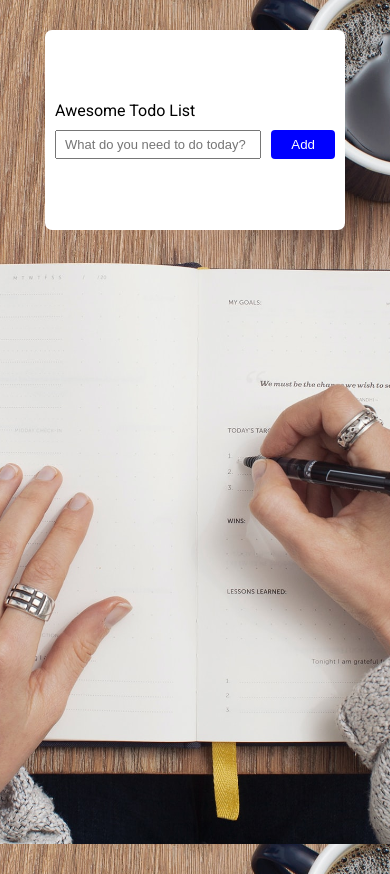
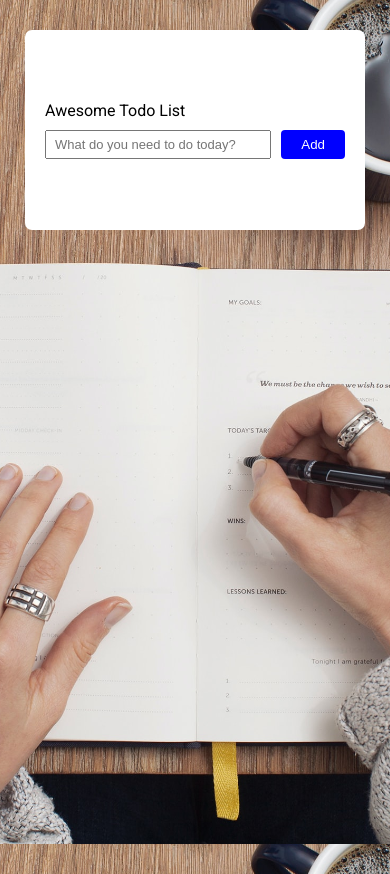
Before and after one commit to bekzatms01/todo-app, a React (Create React App) app in the folder todo/: page / in a window 390 px wide. Built offline with nearby package versions, Linux system fonts and the light colour scheme.

Commit message:
finished

```diff
--- a/todo/src/components/ToDo/todo.css
+++ b/todo/src/components/ToDo/todo.css
@@ -39,8 +39,8 @@
 
 @media screen and (max-width: 450px) {
 	.todo-container {
-		width: 350px;
-		padding: 10px;
+		width: 370px;
+		padding: 20px;
 	}
 	.todo-title {
 		font-size: 16px;
@@ -49,7 +49,13 @@
 
 @media screen and (max-width: 400px) {
 	.todo-container {
-		width: 300px;
+		width: 340px;
+	}
+}
+
+@media screen and (max-width: 360px) {
+	.todo-container {
+		width: 320px;
 	}
 }
 
```
